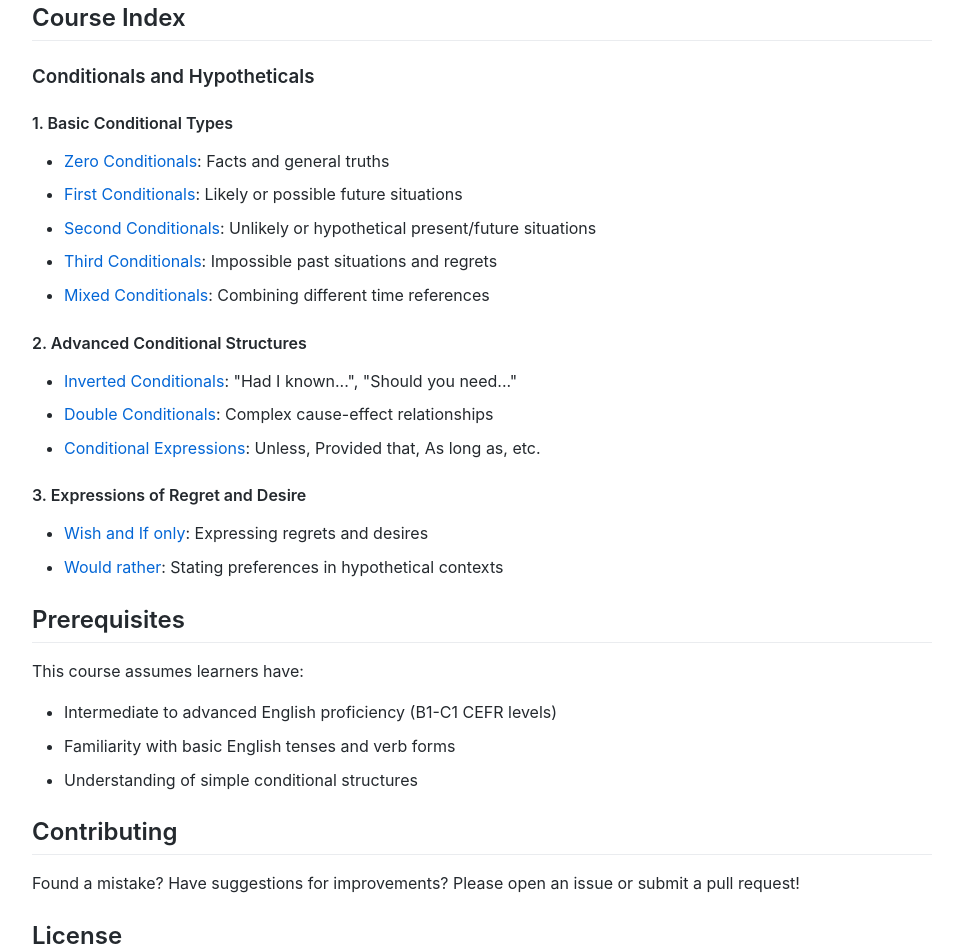
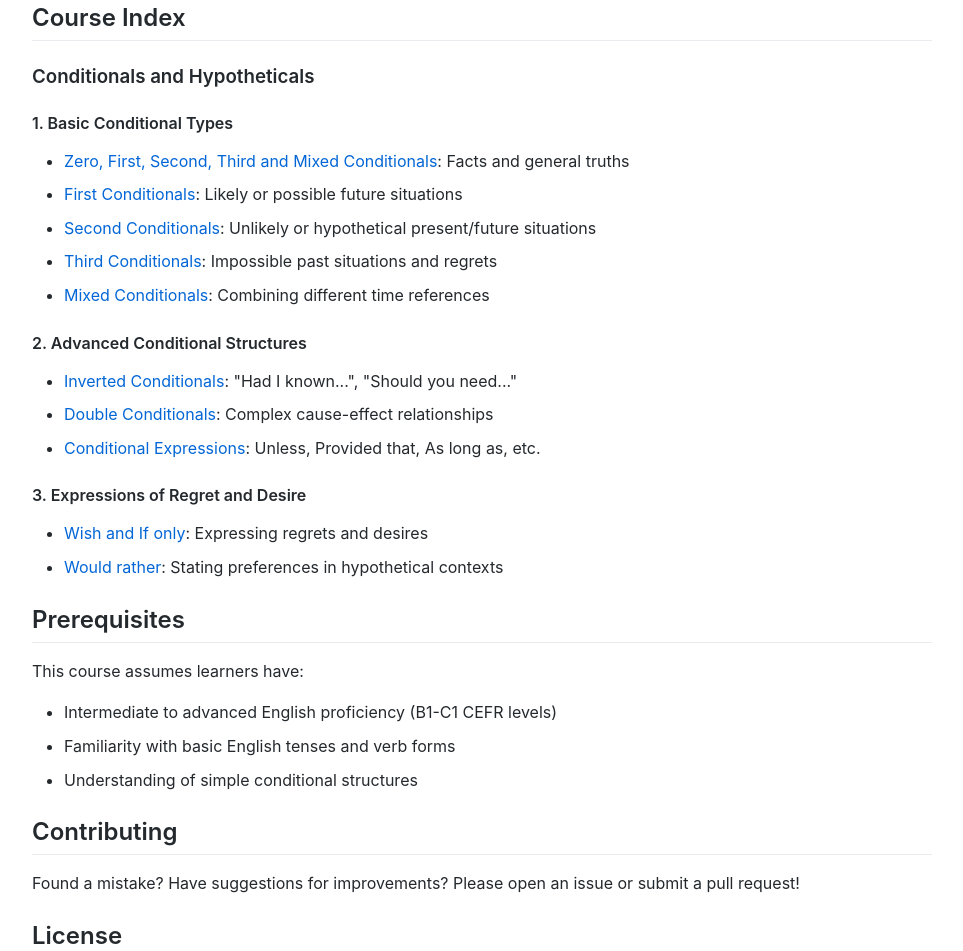
Before and after one commit to englishindoses/eslresources, a plain HTML site: page Index.html in a window 1280 px wide. Shown: the part 988-1939 px from the top of the page, without its empty margins (158-1121 px from the left). Drawn offline with Linux system fonts and the light colour scheme.

Commit message:
Update Index.html
added link to conditionals with quiz

```diff
--- a/Index.html
+++ b/Index.html
@@ -96,7 +96,7 @@
 
     <h4>1. Basic Conditional Types</h4>
     <ul>
-        <li><a href="lessons/01-zero-conditionals.md">Zero Conditionals</a>: Facts and general truths</li>
+        <li><a href="conditionals-with-quiz.html">Zero, First, Second, Third and Mixed Conditionals</a>: Facts and general truths</li>
         <li><a href="lessons/02-first-conditionals.md">First Conditionals</a>: Likely or possible future situations</li>
         <li><a href="lessons/03-second-conditionals.md">Second Conditionals</a>: Unlikely or hypothetical present/future situations</li>
         <li><a href="lessons/04-third-conditionals.md">Third Conditionals</a>: Impossible past situations and regrets</li>
```
